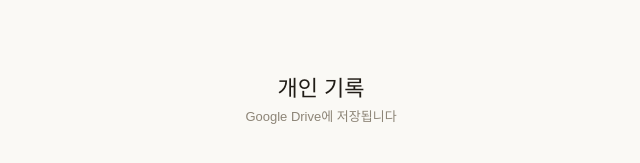
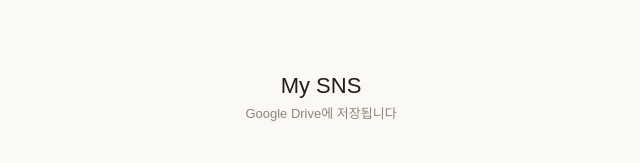
Before and after one commit to WJ-Ahn/MySNS, a plain HTML site: page index.html in a window 1280 px wide. Shown: the part 291-454 px from the top of the page, 319-959 px from the left. Drawn offline with Linux system fonts and the light colour scheme; a web font is replaced by a local one.

Commit message:
Update index.html

```diff
--- a/index.html
+++ b/index.html
@@ -3,13 +3,13 @@
 <head>
 <meta charset="UTF-8" />
 <meta name="viewport" content="width=device-width, initial-scale=1.0, viewport-fit=cover" />
-<title>개인 기록</title>
+<title>SNS</title>
 <link rel="stylesheet" href="style.css" />
 </head>
 <body>
   <div id="signin-screen" class="screen">
     <div class="signin-box">
-      <p class="signin-title">개인 기록</p>
+      <p class="signin-title">My SNS</p>
       <p class="signin-sub">Google Drive에 저장됩니다</p>
       <div id="google-signin-btn"></div>
     </div>
```
